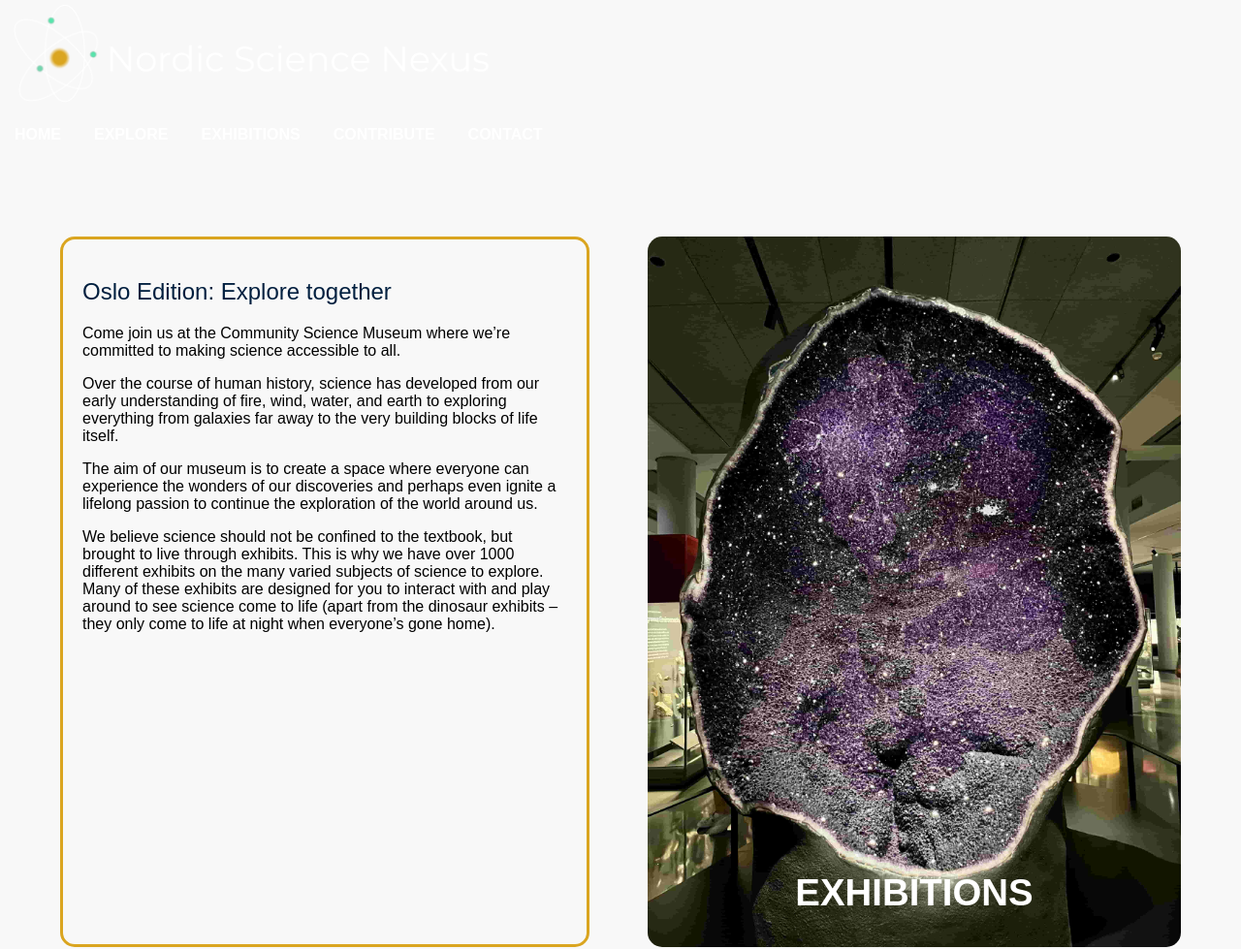
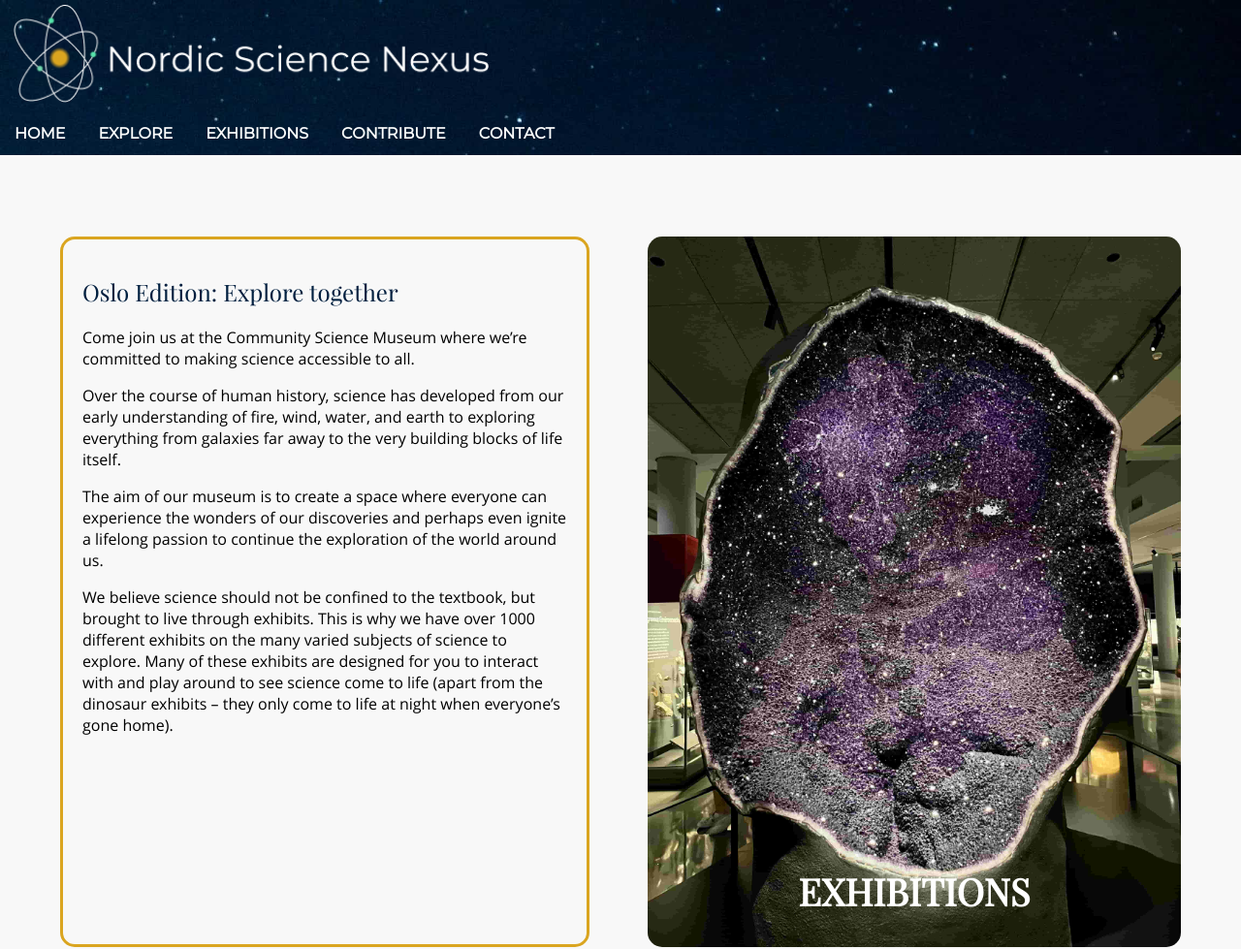
Before and after one commit to omro0107/Nordic-Science-Nexus, a plain HTML site: page index.html in a window 1280 px wide. Shown: the top 979 px of the page at 97% size. Drawn offline with Linux system fonts and the light colour scheme; the site is published under a folder, as on GitHub Pages, so addresses that start at the root find nothing.

Commit message:
edited file paths

```diff
--- a/css/contact.css
+++ b/css/contact.css
@@ -1,19 +1,19 @@
 @font-face {
-    src: url('/webfontkit/montserrat.woff2') format('woff2'),;
+    src: url('../webfontkit/montserrat.woff2') format('woff2'),;
     font-family: 'montserrat';
     font-style: normal;
     font-weight: normal;
 }
 
 @font-face {
-    src: url('/webfontkit/playfairdisplay.woff2') format('woff2'),;
+    src: url('../webfontkit/playfairdisplay.woff2') format('woff2'),;
     font-family: 'playfairdisplay';
     font-style: normal;
     font-weight: normal;
 }
 
 @font-face {
-    src: url('/webfontkit/opensans.woff2') format('woff2'),;
+    src: url('../webfontkit/opensans.woff2') format('woff2'),;
     font-family: 'opensans';
     font-style: normal;
     font-weight: normal;
@@ -29,7 +29,7 @@ header {
     object-fit: cover;
     width: 100%;
     height: 10em;
-    background-image: url('/img/gregoire-jeanneau-9sxeKzuCVoE-unsplash-min.jpg');
+    background-image: url('../img/gregoire-jeanneau-9sxeKzuCVoE-unsplash-min.jpg');
     background-size: cover;
     margin-bottom: 5%;
 }
--- a/css/contribution.css
+++ b/css/contribution.css
@@ -1,19 +1,19 @@
 @font-face {
-    src: url('/webfontkit/montserrat.woff2') format('woff2'),;
+    src: url('../webfontkit/montserrat.woff2') format('woff2'),;
     font-family: 'montserrat';
     font-style: normal;
     font-weight: normal;
 }
 
 @font-face {
-    src: url('/webfontkit/playfairdisplay.woff2') format('woff2'),;
+    src: url('../webfontkit/playfairdisplay.woff2') format('woff2'),;
     font-family: 'playfairdisplay';
     font-style: normal;
     font-weight: normal;
 }
 
 @font-face {
-    src: url('/webfontkit/opensans.woff2') format('woff2'),;
+    src: url('../webfontkit/opensans.woff2') format('woff2'),;
     font-family: 'opensans';
     font-style: normal;
     font-weight: normal;
@@ -29,7 +29,7 @@ header {
     object-fit: cover;
     width: 100%;
     height: 10em;
-    background-image: url('/img/gregoire-jeanneau-9sxeKzuCVoE-unsplash-min.jpg');
+    background-image: url('../img/gregoire-jeanneau-9sxeKzuCVoE-unsplash-min.jpg');
     background-size: cover;
     margin-bottom: 5%;
 }
--- a/css/exhibitions.css
+++ b/css/exhibitions.css
@@ -1,19 +1,19 @@
 @font-face {
-    src: url('/webfontkit/montserrat.woff2') format('woff2'),;
+    src: url('../webfontkit/montserrat.woff2') format('woff2'),;
     font-family: 'montserrat';
     font-style: normal;
     font-weight: normal;
 }
 
 @font-face {
-    src: url('/webfontkit/playfairdisplay.woff2') format('woff2'),;
+    src: url('../webfontkit/playfairdisplay.woff2') format('woff2'),;
     font-family: 'playfairdisplay';
     font-style: normal;
     font-weight: normal;
 }
 
 @font-face {
-    src: url('/webfontkit/opensans.woff2') format('woff2'),;
+    src: url('../webfontkit/opensans.woff2') format('woff2'),;
     font-family: 'opensans';
     font-style: normal;
     font-weight: normal;
@@ -29,7 +29,7 @@ header {
     object-fit: cover;
     width: 100%;
     height: 10em;
-    background-image: url('/img/gregoire-jeanneau-9sxeKzuCVoE-unsplash-min.jpg');
+    background-image: url('../img/gregoire-jeanneau-9sxeKzuCVoE-unsplash-min.jpg');
     background-size: cover;
     margin-bottom: 5%;
 }
--- a/css/explore.css
+++ b/css/explore.css
@@ -1,19 +1,19 @@
 @font-face {
-    src: url('/webfontkit/montserrat.woff2') format('woff2'),;
+    src: url('../webfontkit/montserrat.woff2') format('woff2'),;
     font-family: 'montserrat';
     font-style: normal;
     font-weight: normal;
 }
 
 @font-face {
-    src: url('/webfontkit/playfairdisplay.woff2') format('woff2'),;
+    src: url('../webfontkit/playfairdisplay.woff2') format('woff2'),;
     font-family: 'playfairdisplay';
     font-style: normal;
     font-weight: normal;
 }
 
 @font-face {
-    src: url('/webfontkit/opensans.woff2') format('woff2'),;
+    src: url('../webfontkit/opensans.woff2') format('woff2'),;
     font-family: 'opensans';
     font-style: normal;
     font-weight: normal;
@@ -29,7 +29,7 @@ header {
     object-fit: cover;
     width: 100%;
     height: 10em;
-    background-image: url('/img/gregoire-jeanneau-9sxeKzuCVoE-unsplash-min.jpg');
+    background-image: url('../img/gregoire-jeanneau-9sxeKzuCVoE-unsplash-min.jpg');
     background-size: cover;
     margin-bottom: 5%;
 }
--- a/css/privacy-policy.css
+++ b/css/privacy-policy.css
@@ -1,19 +1,19 @@
 @font-face {
-    src: url('/webfontkit/montserrat.woff2') format('woff2'),;
+    src: url('../webfontkit/montserrat.woff2') format('woff2'),;
     font-family: 'montserrat';
     font-style: normal;
     font-weight: normal;
 }
 
 @font-face {
-    src: url('/webfontkit/playfairdisplay.woff2') format('woff2'),;
+    src: url('../webfontkit/playfairdisplay.woff2') format('woff2'),;
     font-family: 'playfairdisplay';
     font-style: normal;
     font-weight: normal;
 }
 
 @font-face {
-    src: url('/webfontkit/opensans.woff2') format('woff2'),;
+    src: url('../webfontkit/opensans.woff2') format('woff2'),;
     font-family: 'opensans';
     font-style: normal;
     font-weight: normal;
@@ -29,7 +29,7 @@ header {
     object-fit: cover;
     width: 100%;
     height: 10em;
-    background-image: url('/img/gregoire-jeanneau-9sxeKzuCVoE-unsplash-min.jpg');
+    background-image: url('../img/gregoire-jeanneau-9sxeKzuCVoE-unsplash-min.jpg');
     background-size: cover;
     margin-bottom: 5%;
 }
--- a/css/styles.css
+++ b/css/styles.css
@@ -1,19 +1,19 @@
 @font-face {
-    src: url('/webfontkit/montserrat.woff2') format('woff2'),;
+    src: url('../webfontkit/montserrat.woff2') format('woff2'),;
     font-family: 'montserrat';
     font-style: normal;
     font-weight: normal;
 }
 
 @font-face {
-    src: url('/webfontkit/playfairdisplay.woff2') format('woff2'),;
+    src: url('../webfontkit/playfairdisplay.woff2') format('woff2'),;
     font-family: 'playfairdisplay';
     font-style: normal;
     font-weight: normal;
 }
 
 @font-face {
-    src: url('/webfontkit/opensans.woff2') format('woff2'),;
+    src: url('../webfontkit/opensans.woff2') format('woff2'),;
     font-family: 'opensans';
     font-style: normal;
     font-weight: normal;
@@ -29,7 +29,7 @@ header {
     object-fit: cover;
     width: 100%;
     height: 10em;
-    background-image: url('/img/gregoire-jeanneau-9sxeKzuCVoE-unsplash-min.jpg');
+    background-image: url('../img/gregoire-jeanneau-9sxeKzuCVoE-unsplash-min.jpg');
     background-size: cover;
     margin-bottom: 5%;
 }
```
